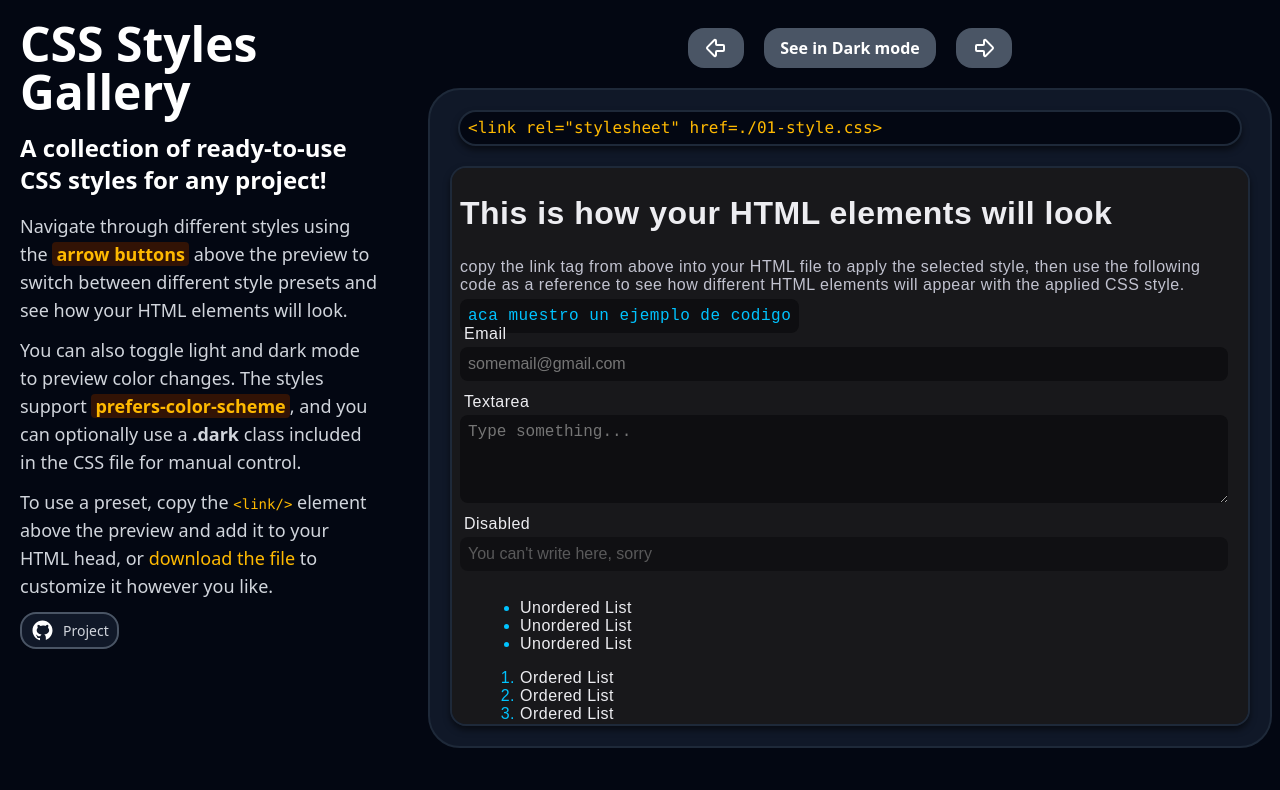
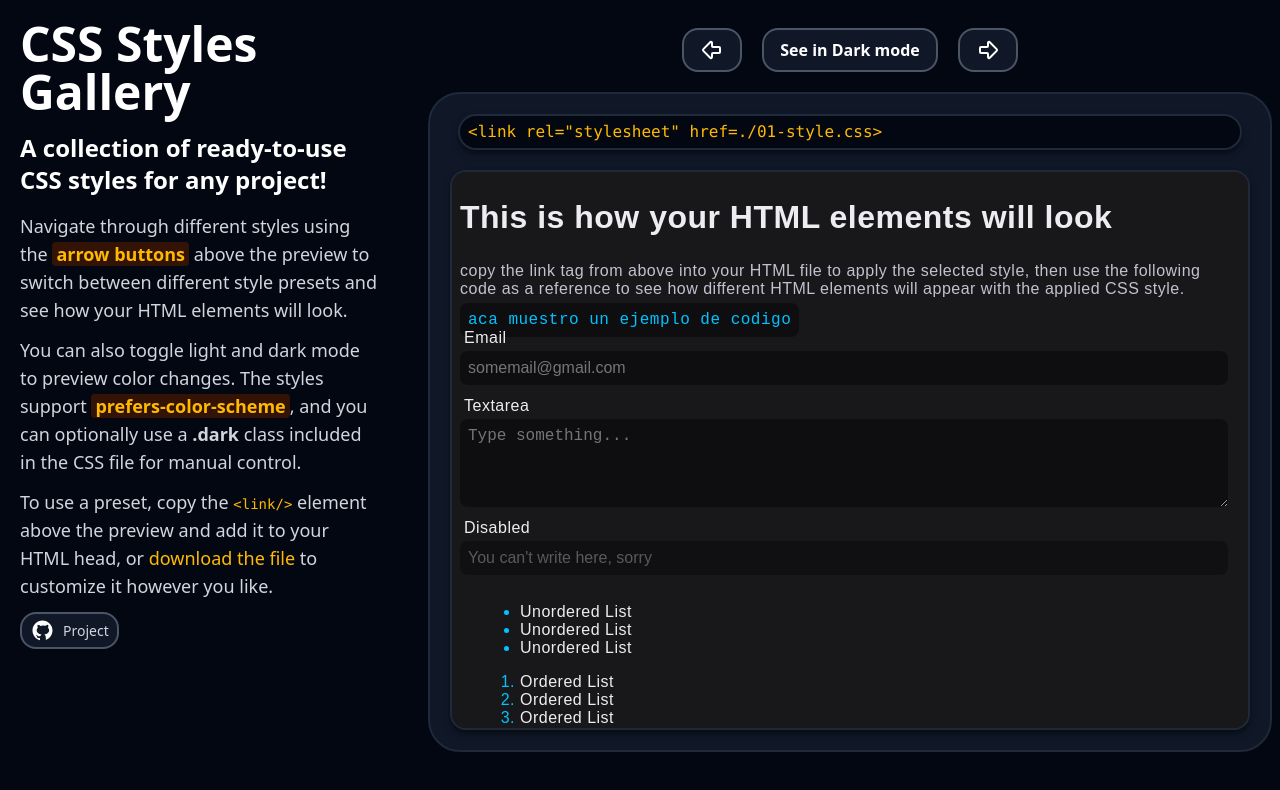
Before and after one commit to RobertGmzz/CSS-Switch-Gallery, a React (Vite) app in the folder proyecto-01/: page / in a window 1280 px wide. Shown: the top 790 px of the page. Built offline with nearby package versions, Linux system fonts and the light colour scheme.

Commit message:
mejora estilos de botones switch y toggle

```diff
--- a/proyecto-01/src/special/SwitchButtons.tsx
+++ b/proyecto-01/src/special/SwitchButtons.tsx
@@ -34,12 +34,12 @@ function MagicButtons(){
     }, [currentCss])
 
     return(
-        <div className="flex justify-between gap-x-5 text-white font-semibold *:rounded-2xl *:px-4 *:py-2 *:hover:scale-105 *:active:scale-100">
-            <button onClick={prevCss} className="cursor-pointer bg-gray-600">
+        <div className="flex justify-between gap-x-5 *:px-4 *:py-2 font-semibold text-white *:bg-gray-900 *:rounded-2xl *:border-2 *:border-gray-600 *:hover:scale-105 *:active:scale-100 *:cursor-pointer">
+            <button onClick={prevCss}>
                 <ArrowBigLeft />
             </button>
             <ThemeButton />
-            <button onClick={nextCss} className="cursor-pointer bg-gray-600">
+            <button onClick={nextCss}>
                 <ArrowBigRight />
             </button>
         </div>
--- a/proyecto-01/src/special/ToggleTheme.tsx
+++ b/proyecto-01/src/special/ToggleTheme.tsx
@@ -28,7 +28,7 @@ function ThemeButton(){
     }, [isDark])
 
     return (
-        <button onClick={() => setIsDark(!isDark)} className="cursor-pointer bg-gray-600">
+        <button onClick={() => setIsDark(!isDark)}>
             {isDark? "See in Light mode" : "See in Dark mode"}
         </button>
     )
```
